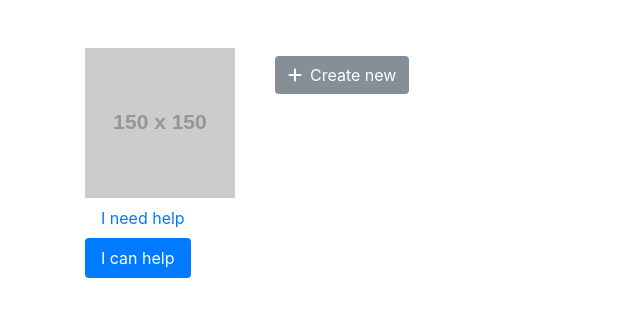
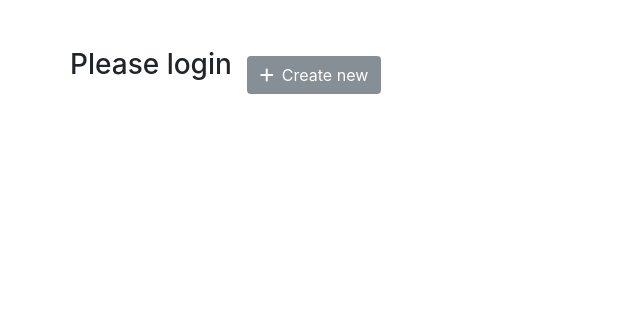
Before and after one commit to Evgeny-Ivanov/mamahelp, a Django app: page /userProfile/canhelp/ in a window 1280 px wide. Shown: the part 56-373 px from the top of the page, without its empty margins (0-640 px from the left). Run offline with Django 3.2, Linux system fonts and the light colour scheme; grey boxes labelled with a size stand in for pictures from a placeholder-image service; some libraries are stand-ins or nearby versions.

Commit message:
templates refactoring

```diff
--- a/mamahelp/static/mh_app/js/custom.js
+++ b/mamahelp/static/mh_app/js/custom.js
@@ -123,7 +123,6 @@ function formProcessing(form) {
     try {
         if (formValidation(form) === true) {
             getFormValues(form);
-            console.log('fff');
             return true;
         } else {
             return false;
@@ -131,10 +130,11 @@ function formProcessing(form) {
     } catch (e) {
         console.log("Error occured: " + e);
     }
+    return false;
 
 }
 function formValidation(form) {
-    var status = false;
+    var status = true;
     var formObjects = getFormObjects(form);
 
     $.each(formObjects, function (key, value) {
@@ -142,8 +142,8 @@ function formValidation(form) {
 
         if (isNotEmpty(field) && !($(field).hasClass("field-incorrect"))) {
             displayValid(field);
-            status = true;
         } else {
+            status = false;
             displayNotValid(field, "Field is required");
             field.bind({
                 click: function () {
@@ -152,12 +152,6 @@ function formValidation(form) {
             });
         }
     });
-
-    if (isMatchPass()) {
-        //     alert("true");
-        // } else {
-        //     alert("false");
-    }
     return status;
 }
 function getFormObjects(form) {
@@ -487,7 +481,7 @@ function editSearch(data) {
 if (url.indexOf("userProfile") !== -1) {
     var btnHelp = button.attr('id', helpSearchOptions.helpBtnId);
     btnHelp.text("Create new");
-    btnHelp.prepend("<i class='fa fa-plus mr-2' aria-hidden='true'></i>")
+    btnHelp.prepend("<i class='fa fa-plus mr-2' aria-hidden='true'></i>");
     $("#" + helpSearchOptions.generalDivId).prepend(btnHelp);
 
     btnHelp.click(function () {
@@ -936,8 +930,6 @@ var needHelpEntryContent = function (help, templateObject) {
             pChildren.append(span1);
             divShowMore.append(pChildren);
 
-            var parentId = entryDiv.parent().parent().parent();
-            console.log(help)
             if (help.kind === 'need' && help.helpType === 'babysitting') {
                 var span2 = ownHelpAge(help);
                 pChildren.append(span2);
--- a/mh_app/templates/mh_app/home.html
+++ b/mh_app/templates/mh_app/home.html
@@ -10,7 +10,19 @@
             {% if user.is_anonymous %}
                 <h3>Please login</h3>
             {% else %}
-                {% include 'mh_app/page-aside.html' %}
+            <div class="col-sm-2" id="user-menu">
+                <img class="user-photo" src="http://placehold.it/150x150">
+                <ul class="nav nav-pills nav-stacked" role="tablist" id="myTabs">
+
+                    <li class="nav-item user-profile">
+                        <a class="nav-link " id="profileNeedLink"
+                           href="{% url 'mh_app:profile_need_help' %}">I need help</a>
+                    </li>
+                    <li class="nav-item user-profile">
+                        <a class="nav-link" id="profileCanLink"
+                           href="{% url 'mh_app:profile_can_help' %}">I can help </a></li>
+                </ul>
+            </div>
             {% endif %}
             {% block main %}
             {% endblock %}
--- a/mh_app/templates/mh_app/navigation.html
+++ b/mh_app/templates/mh_app/navigation.html
@@ -9,9 +9,6 @@
     <div class="collapse navbar-collapse" id="navbar">
         {% if user and not user.is_anonymous %}
             <ul class="navbar-nav mr-auto">
-                <!--<li class="nav-item">-->
-                    <!--<a class="nav-link" href="{% url 'mh_app:profile_general_info' %}">Profile</a>-->
-                <!--</li>-->
                 <li class="nav-item">
                     <a class="nav-link" href="{% url 'mh_app:logout' %}">Logout</a>
                 </li>
--- a/mh_app/templates/mh_app/profile_can_help.html
+++ b/mh_app/templates/mh_app/profile_can_help.html
@@ -1,4 +1,4 @@
-{% extends 'mh_app/user_profile.html' %}
+{% extends 'mh_app/home.html' %}
 {% load staticfiles %}
 
 {% block main %}
--- a/mh_app/templates/mh_app/profile_need_help.html
+++ b/mh_app/templates/mh_app/profile_need_help.html
@@ -1,4 +1,4 @@
-{% extends 'mh_app/user_profile.html' %}
+{% extends 'mh_app/home.html' %}
 {% load staticfiles %}
 
 {% block main %}
--- a/mh_app/templates/mh_app/reg_done.html
+++ /dev/null
@@ -1,6 +0,0 @@
-{% extends "mh_app/base.html" %}
-
-{% block content %}
-    Registration successful!
-    <p><a href="{% url 'mh_app:index' %}">Home</a> </p>
-{% endblock %}
--- a/mh_app/templates/mh_app/signup.html
+++ b/mh_app/templates/mh_app/signup.html
@@ -1,4 +1,4 @@
-{% extends "mh_app/base.html" %}
+{% extends "mh_app/home.html" %}
 {% load staticfiles %}
 {% block content %}
     <div class="container page-content">
--- a/mh_app/templates/mh_app/user_profile.html
+++ /dev/null
@@ -1,25 +0,0 @@
-{% extends 'mh_app/base.html' %}
-
-{% block content %}
-<div class="container">
-    <div class="row">
-        <div class="col-sm-2" id="user-menu">
-            <img class="user-photo" src="http://placehold.it/150x150">
-            <ul class="nav nav-pills nav-stacked" role="tablist" id="myTabs">
-
-                <li class="nav-item user-profile">
-                    <a class="nav-link " id="profileNeedLink"
-                       href="{% url 'mh_app:profile_need_help' %}">I need help</a>
-                </li>
-                <li class="nav-item user-profile">
-                    <a class="nav-link" id="profileCanLink"
-                       href="{% url 'mh_app:profile_can_help' %}">I can help </a></li>
-            </ul>
-        </div>
-        {% block main %}
-        <p>Are you looking for help or can help somebody</p>
-        {% endblock %}
-    </div>
-</div>
-
-{% endblock %}
--- a/mh_app/urls.py
+++ b/mh_app/urls.py
@@ -12,9 +12,6 @@ urlpatterns = [
     url(r'^singInValidate/$', views.check_login, name='check_login'),
     url(r'^verifyEmail/$', views.verify_email, name='verify_email'),
     url(r'^verifyUsername/$', views.verify_username, name='verify_username'),
-
-    url(r'^userProfile/$', views.user_profile, name='user_profile'),
-    url(r'^userProfile/generalinfo/$', views.profile_general_info, name='profile_general_info'),
     url(r'^userProfile/needhelp/$', views.profile_need_help, name='profile_need_help'),
     url(r'^userProfile/needhelp/edit/*', views.profile_need_help, name='profile_need_help_edit'),
     url(r'^userProfile/needhelp/createnew$', views.profile_need_help, name='profile_need_help_new'),
--- a/mh_app/views.py
+++ b/mh_app/views.py
@@ -11,37 +11,11 @@ from mh_app.models import CustomUser
 from mh_app.forms import SignupForm
 from django.template import RequestContext
 
-
 # Create your views here.
 def index(request):
     return render(request, 'mh_app/home.html', {})
 
 
-def done(request):
-    return render(request, 'mh_app/reg_done.html', {})
-
-
-# @csrf_protect
-# @never_cache
-# @sensitive_post_parameters()
-# def login(request):
-#     authentication_form = AuthenticationForm
-#     if request.method == "POST":
-#         form = authentication_form(request, data=request.POST)
-#         if form.is_valid():
-#             # Okay, security check complete. Log the user in.
-#             auth_login(request, form.get_user())
-#
-#             return HttpResponseRedirect(reverse('mamahelp:index'))
-#     else:
-#         form = authentication_form(request)
-#
-#     context = {
-#         'form': form,
-#     }
-#     return render(request, 'registration/login.html', context)
-#
-#
 def logout(request):
     """Logs out user"""
     auth_logout(request)
@@ -56,44 +30,13 @@ def context(**extra):
     }, **extra)
 
 
-#
-#
-# @render_to('mh_app/home.html')
-# def home(request):
-#     """Home view, displays login mechanism"""
-#     if request.user.is_authenticated():
-#         return redirect('done')
-#     return context()
-#
-#
-# @login_required
-# @render_to('mh_app/home.html')
-# def done(request):
-#     """Login complete view, displays user data"""
-#     return context()
-#
-#
-# @render_to('mh_app/home.html')
-# def validation_sent(request):
-#     return context(
-#             validation_sent=True,
-#             email=request.session.get('email_validation_address')
-#     )
-#
-#
-# @render_to('mh_app/signup.html')
 def validate_form_inputs(request):
     if request.method == 'POST':
         form = SignupForm(request.POST)
     else:
         form = SignupForm()
-    # details = request.session['partial_pipeline']['kwargs']['details']
-    # details['form'] = form
     return render_to_response('mh_app/signup.html', {'form': form}, RequestContext(request))
 
-
-def user_profile(request):
-    return render(request, 'mh_app/user_profile.html', {})
 
 
 def profile_need_help(request):
@@ -103,9 +46,6 @@ def profile_need_help(request):
 def profile_can_help(request):
     return render(request, 'mh_app/profile_can_help.html', {})
 
-
-def profile_general_info(request):
-    return render(request, 'mh_app/profile_general_info.html', {})
 
 
 @render_to('mh_app/signup.html')
```
Also changed, not shown: mh_app/templates/mh_app/page-aside.html (deleted, +0 -14 lines), mh_app/templates/mh_app/profile_general_info.html (deleted, +0 -7 lines).
